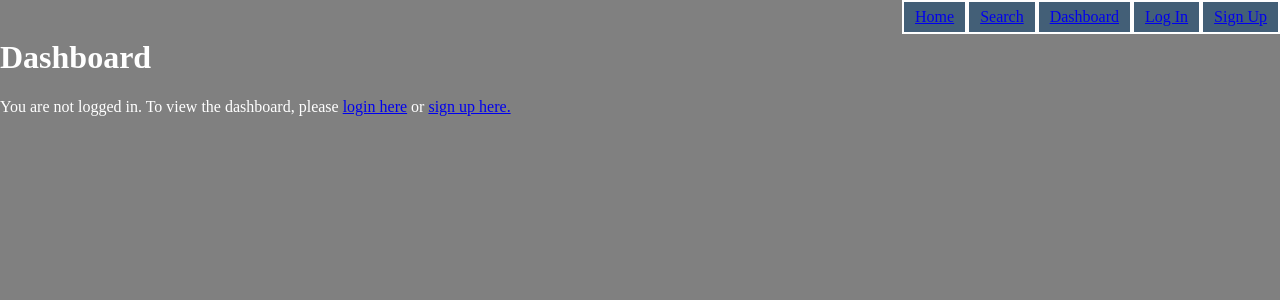
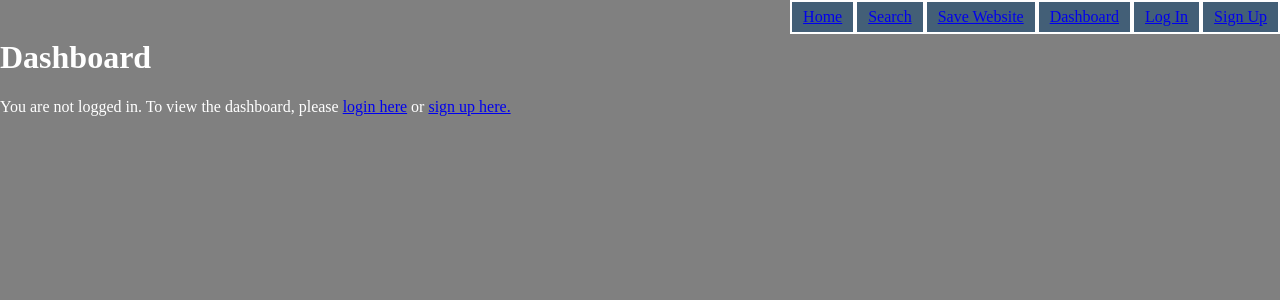
Before and after one commit to m1k0103/FlaskWebArchiver, a Flask app: page /dashboard in a window 1280 px wide. Shown: the part 16-316 px from the top of the page. Run offline with Flask 3, Linux system fonts and the light colour scheme.

Commit message:
changed base template

```diff
--- a/FlaskWebArchiver/templates/base.html
+++ b/FlaskWebArchiver/templates/base.html
@@ -14,6 +14,7 @@
                 <li class="navbar"><a class="navbar_text" href="{{ url_for('login') }}">Log In </a></li>
                 {% endif %}
                 <li class="navbar"><a class="navbar_text" href="{{ url_for('dashboard') }}">Dashboard</a></li>
+                <li class="navbar"><a class="navbar_text" href="{{ url_for('archive') }}">Save Website</a></li>
                 <li class="navbar"><a class="navbar_text" href="{{ url_for('search') }}">Search</a></li>
                 <li class="navbar"><a class="navbar_text" href="{{ url_for('homepage') }}">Home</a></li>
             </ul>
```
